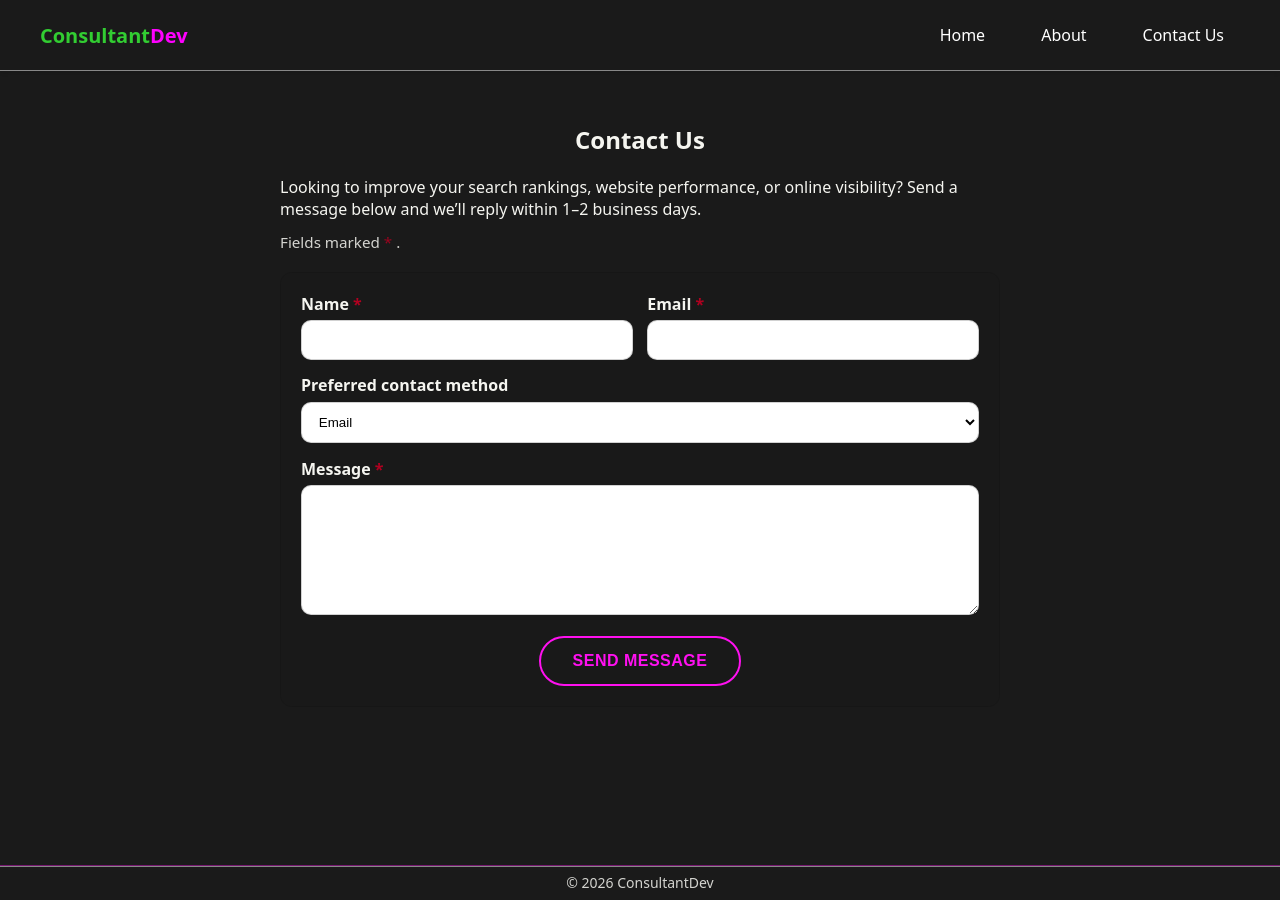
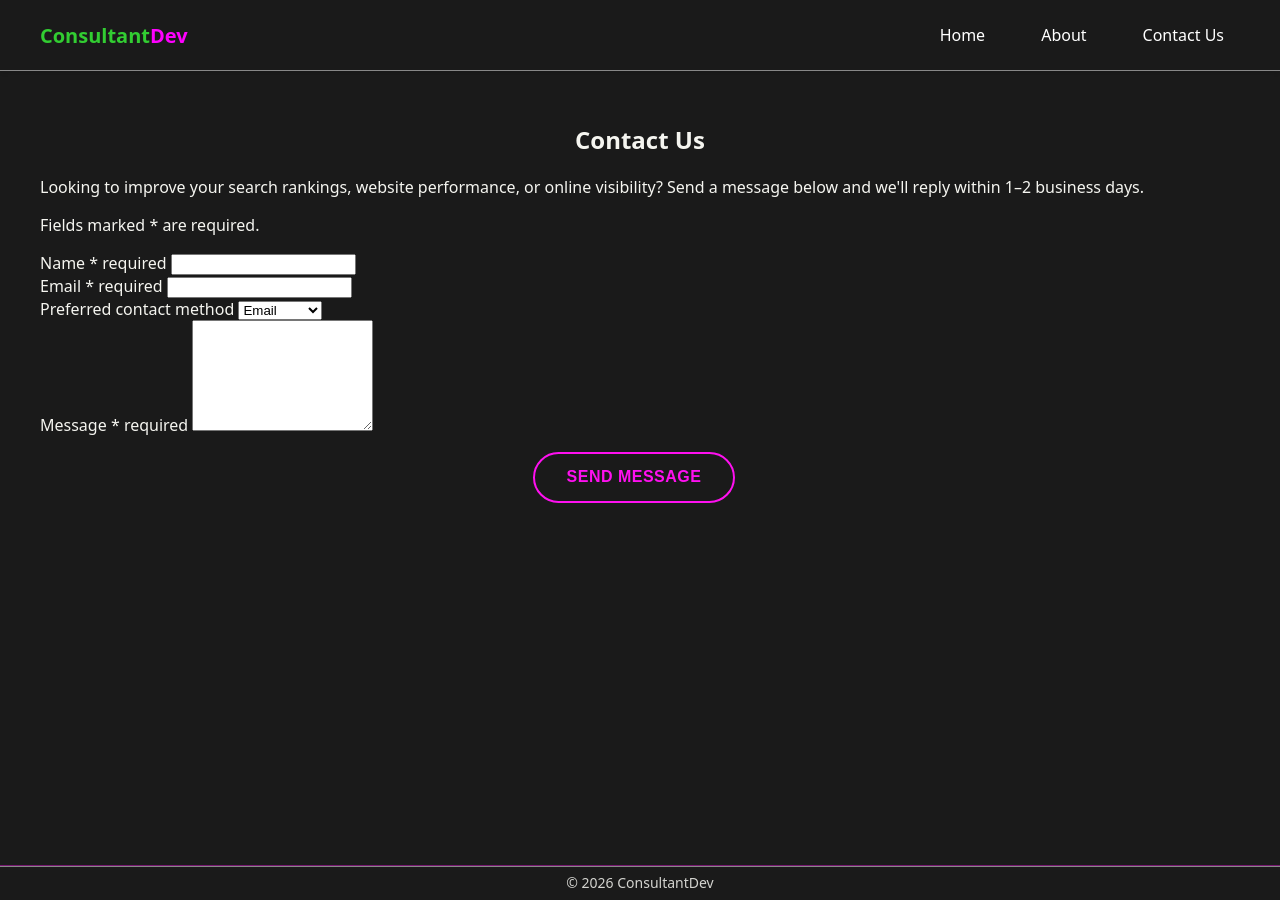
Before and after one commit to m33lucky-benny/ebiya-consul, a Jekyll site: the page built from contact.md, in a window 1280 px wide. Built offline with Jekyll 4.4.1, drawn with Linux system fonts in a browser that asks for light colours; some of the changed lines change nothing that is shown.

Commit message:
Update contact.md

```diff
--- a/contact.md
+++ b/contact.md
@@ -6,10 +6,11 @@
 ---
 
 <div class="contact-wrap">
+  <!-- your existing HTML stays exactly the same -->
   <div class="contact-intro">
     <p>
       Looking to improve your search rankings, website performance, or online visibility?
-      Send a message below and we’ll reply within 1–2 business days.
+      Send a message below and we'll reply within 1–2 business days.
     </p>
 
     <p class="contact-note">
@@ -18,13 +19,8 @@
     </p>
   </div>
 
-  <form
-    id="contact-form"
-    action="https://formspree.io/f/mykgqeew"
-    method="POST"
-    class="contact-form"
-    novalidate
-  >
+  <form id="contact-form" action="https://formspree.io/f/mykgqeew" method="POST" class="contact-form" novalidate>
+    <!-- your existing form fields stay exactly the same -->
     <div class="form-row">
       <div class="form-group">
         <label for="name">
@@ -33,7 +29,6 @@
         </label>
         <input type="text" id="name" name="name" autocomplete="name" required>
       </div>
-
       <div class="form-group">
         <label for="email">
           Email <span class="required" aria-hidden="true">*</span>
@@ -72,165 +67,59 @@
 </div>
 
 <style>
-/* A small, page-native layout that won’t fight Minima too much */
-.contact-wrap {
-  max-width: 720px;
-  margin: 0 auto;
+/* Your existing styles + NEW BUTTON STYLES at the end */
+
+/* ... [keep all your existing .contact-wrap through .sr-only styles unchanged] ... */
+
+/* NEW: Neon pink submit button matching your theme vars */
+.contact-form .submit-btn {
+  padding: 0.9rem 2rem;
+  border: 2px solid var(--primary, #FF10F0);  /* Your neon pink */
+  border-radius: 999px;
+  background: transparent;
+  color: var(--primary, #FF10F0);
+  font-weight: 700;
+  font-size: 1rem;
+  cursor: pointer;
+  transition: all 0.3s ease;
+  text-transform: uppercase;
+  letter-spacing: 0.5px;
 }
 
-.contact-intro p {
-  margin: 0 0 0.75rem 0;
+.contact-form .submit-btn:hover:not(:disabled) {
+  background: var(--primary, #FF10F0);
+  color: var(--dark1, #0a0a0a);
+  box-shadow:
+    0 0 20px var(--primary, #FF10F0),
+    0 0 40px var(--secondary, #FF006E);
+  transform: translateY(-2px);
 }
 
-.contact-note {
-  font-size: 0.95rem;
-  opacity: 0.85;
+.contact-form .submit-btn:active {
+  transform: translateY(0);
 }
 
-.contact-form {
-  margin-top: 1.25rem;
-  padding: 1.25rem;
-  border: 1px solid rgba(0,0,0,0.10);
-  border-radius: 12px;
-  background: rgba(0,0,0,0.02);
+.contact-form .submit-btn[disabled] {
+  opacity: 0.5;
+  cursor: not-allowed;
+  box-shadow: none;
 }
 
-.form-row {
-  display: grid;
-  grid-template-columns: 1fr 1fr;
-  gap: 0.9rem;
+/* UPDATED: Center button */
+.contact-form .form-actions {
+  display: flex;
+  justify-content: center;  /* NEW: Centers button */
+  align-items: center;
+  gap: 0.75rem;
+  margin-top: 1rem;
 }
 
-@media (max-width: 720px) {
-  .form-row { grid-template-columns: 1fr; }
-}
-
-.form-group {
-  margin: 0 0 0.9rem 0;
-}
-
-label {
-  display: block;
-  font-weight: 600;
-  margin: 0 0 0.35rem 0;
-}
-
-input, select, textarea {
-  width: 100%;
-  box-sizing: border-box;
-  padding: 0.7rem 0.8rem;
-  border-radius: 10px;
-  border: 1px solid rgba(0,0,0,0.18);
-  background: #fff;
-}
-
-input:focus, select:focus, textarea:focus {
-  outline: 2px solid rgba(0,0,0,0.35);
-  outline-offset: 2px;
-}
-
-.required { color: #b00020; }
-
-.form-actions {
-  display: flex;
-  align-items: center;
-  gap: 0.75rem;
-  margin-top: 0.25rem;
-}
-
-.submit-btn {
-  padding: 0.7rem 1rem;
-  border: 1px solid rgba(0,0,0,0.2);
-  border-radius: 999px;
-  background: #111;
-  color: #fff;
-  cursor: pointer;
-}
-
-.submit-btn[disabled] {
-  opacity: 0.65;
-  cursor: not-allowed;
-}
-
-.form-status {
-  display: none;
-  padding: 0.6rem 0.75rem;
-  border-radius: 10px;
-  font-size: 0.95rem;
-}
-
-.form-status.success {
-  display: block;
-  background: rgba(0,128,0,0.10);
-  border: 1px solid rgba(0,128,0,0.25);
-}
-
-.form-status.error {
-  display: block;
-  background: rgba(176,0,32,0.10);
-  border: 1px solid rgba(176,0,32,0.25);
-}
-
-/* Screen-reader-only helper */
-.sr-only {
-  position: absolute;
-  width: 1px;
-  height: 1px;
-  padding: 0;
-  margin: -1px;
-  overflow: hidden;
-  clip: rect(0, 0, 0, 0);
-  white-space: nowrap;
-  border: 0;
-}
+/* Your existing script stays exactly the same */
 </style>
 
 <script>
+/* Your existing script stays exactly the same */
 (function () {
-  const form = document.getElementById('contact-form');
-  const statusDiv = document.getElementById('form-status');
-
-  if (!form || !statusDiv) return;
-
-  form.addEventListener('submit', function (e) {
-    e.preventDefault();
-
-    const formData = new FormData(form);
-    const submitBtn = form.querySelector('.submit-btn');
-    const originalBtnText = submitBtn.textContent;
-
-    submitBtn.textContent = 'Sending...';
-    submitBtn.disabled = true;
-
-    statusDiv.style.display = 'none';
-    statusDiv.className = 'form-status';
-    statusDiv.textContent = '';
-
-    fetch(form.action, {
-      method: 'POST',
-      body: formData,
-      headers: { 'Accept': 'application/json' }
-    })
-      .then(response => {
-        if (!response.ok) throw new Error('Form failed');
-        return response.json();
-      })
-      .then(() => {
-        statusDiv.className = 'form-status success';
-        statusDiv.textContent = "Thank you—message received. We'll get back to you soon.";
-        statusDiv.style.display = 'block';
-        form.reset();
-      })
-      .catch(() => {
-        statusDiv.className = 'form-status error';
-        statusDiv.textContent =
-          'Something went wrong. Please try again, or contact us via social media.';
-        statusDiv.style.display = 'block';
-      })
-      .finally(() => {
-        submitBtn.textContent = originalBtnText;
-        submitBtn.disabled = false;
-      });
-  });
+  // ... unchanged
 })();
 </script>
```
